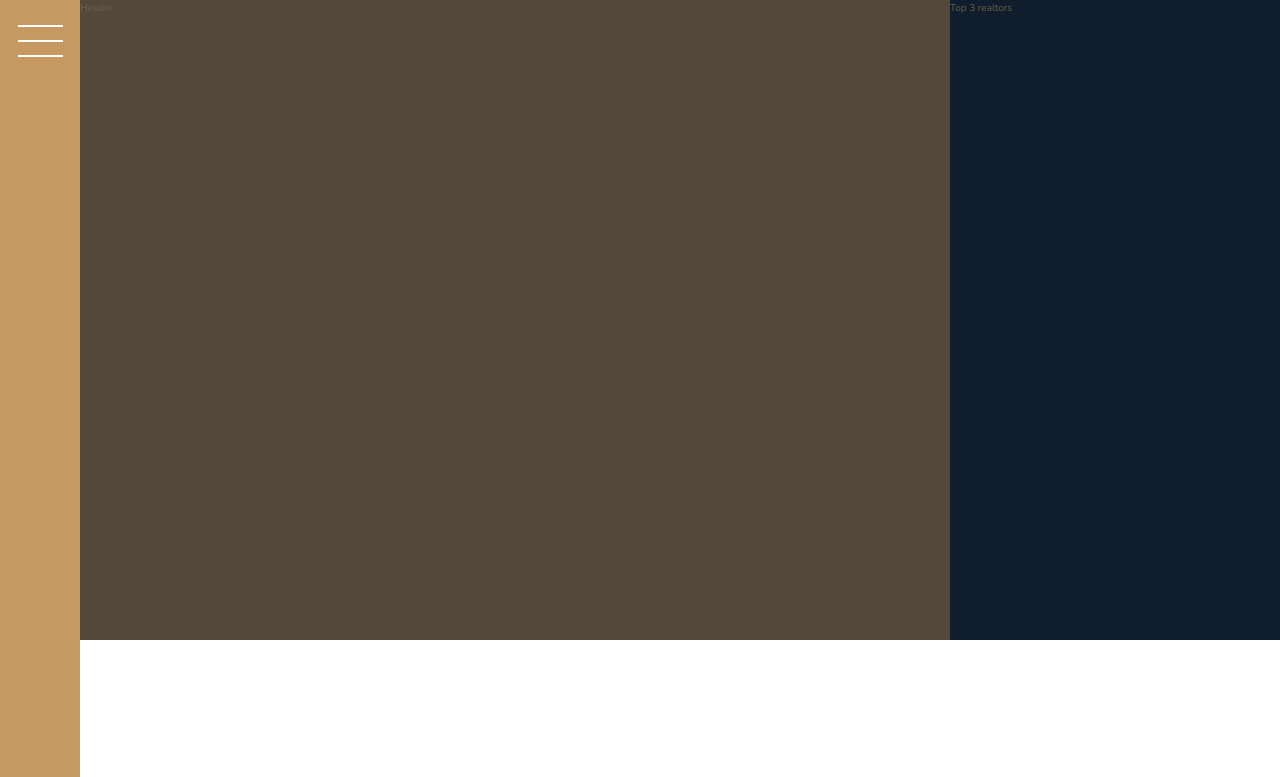
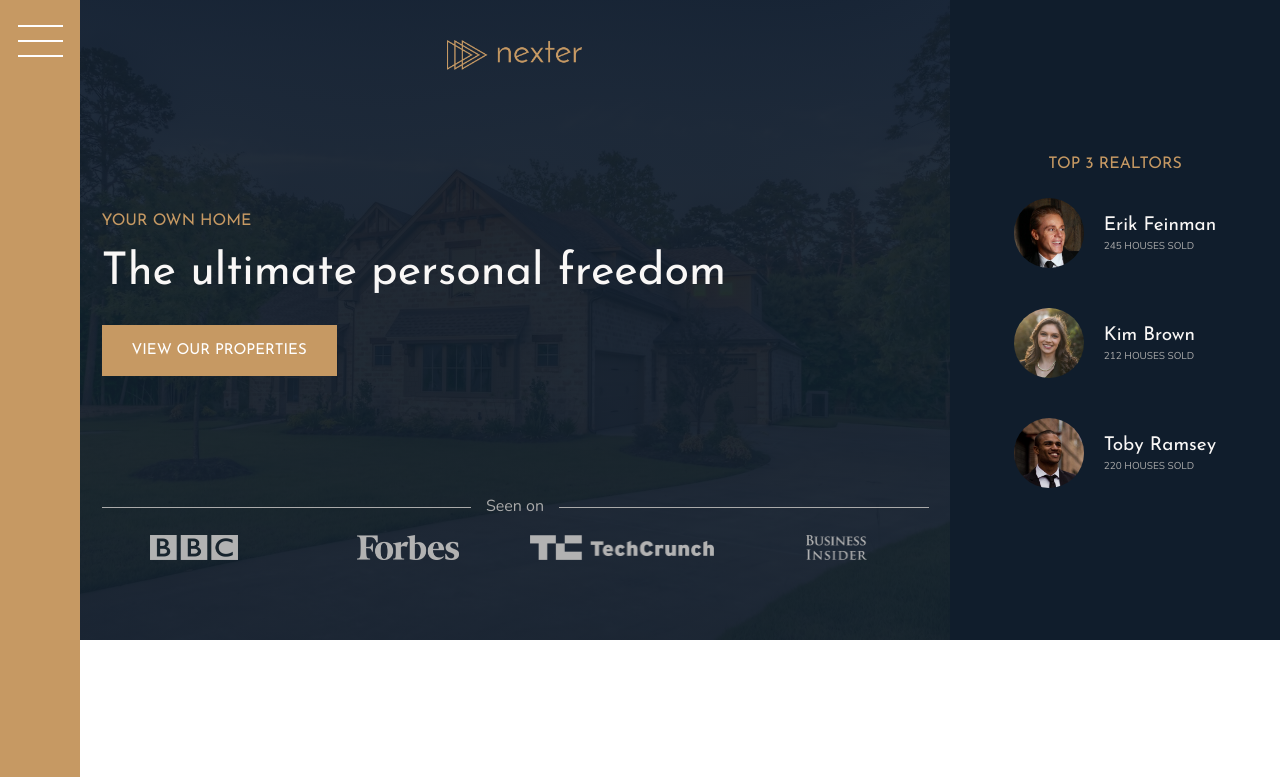
Before and after one commit to xavier-castro/Nexters, a website: page index.html in a window 1280 px wide. Shown: the top 777 px of the page. Drawn offline with nearby package versions, Linux system fonts and the light colour scheme.

Commit message:
Add header section

```diff
--- a/index.html
+++ b/index.html
@@ -19,11 +19,40 @@
     </div>
 
     <header class="header">
-        Header
+        <img src="img/logo.png" alt="Nexter logo" class="header__logo">
+        <h3 class="heading-3">Your own home</h3>
+        <h1 class="heading-1">The ultimate personal freedom</h1>
+        <button class="btn header__btn">View our properties</button>
+        <div class="header__seenon-text">Seen on</div>
+        <div class="header__seenon-logos">
+            <img src="img/logo-bbc.png" alt="Seen on logo 1">
+            <img src="img/logo-forbes.png" alt="Seen on logo 2">
+            <img src="img/logo-techcrunch.png" alt="Seen on logo 3">
+            <img src="img/logo-bi.png" alt="Seen on logo 4">
+        </div>
     </header>
 
     <div class="realtors">
-        Top 3 realtors
+        <h3 class="heading-3">Top 3 Realtors</h3>
+        <div class="realtors__list">
+            <img src="img/realtor-1.jpeg" alt="Realtor 1" class="realtors__img">
+            <div class="realtors__details">
+                <h4 class="heading-4 heading-4--light">Erik Feinman</h4>
+                <p class="realtors__sold">245 houses sold</p>
+            </div>
+
+            <img src="img/realtor-2.jpeg" alt="Realtor 2" class="realtors__img">
+            <div class="realtors__details">
+                <h4 class="heading-4 heading-4--light">Kim Brown</h4>
+                <p class="realtors__sold">212 houses sold</p>
+            </div>
+
+            <img src="img/realtor-3.jpeg" alt="Realtor 3" class="realtors__img">
+            <div class="realtors__details">
+                <h4 class="heading-4 heading-4--light">Toby Ramsey</h4>
+                <p class="realtors__sold">220 houses sold</p>
+            </div>
+        </div>
     </div>
 
     <section class="features">
--- a/sass/_header.scss
+++ b/sass/_header.scss
@@ -1,4 +1,54 @@
 .header {
-    background-color: $color-gray-dark-1;
     grid-column: full-start / col-end 6;
+    background-image: linear-gradient(rgba($color-secondary, .93), rgba($color-secondary, .93)), url(../img/hero.jpeg);
+    background-size: cover;
+    background-position: center;
+    padding: 8rem;
+    padding-top: 4rem;
+
+    display: grid;
+    grid-template-rows: 1fr min-content 6rem 1fr;
+    grid-template-columns: max-content;
+    grid-row-gap: 1.5rem;
+    justify-content: center;
+
+    &__logo {
+        height: 3rem;
+        justify-self: center;
+    }
+
+    &__btn {
+        align-self: start;
+        justify-self: start;
+    }
+
+    &__seenon-text {
+        display: grid;
+        grid-template-columns: 1fr max-content 1fr;
+        grid-column-gap: 1.5rem;
+        align-items: center;
+
+        font-size: 1.6rem;
+        color: $color-gray-light-2;
+
+        &::before,
+        &::after {
+            content: "";
+            height: 1px;
+            display: block;
+            background-color: currentColor;
+        }
+    }
+
+    &__seenon-logos {
+        display: grid;
+        grid-template-columns: repeat(4, 1fr);
+        grid-column-gap: 3rem;
+        justify-items: center;
+
+        img {
+            height: 2.5rem;
+            filter: brightness(70%);
+        }
+    }
 }
--- a/sass/_homes.scss
+++ b/sass/_homes.scss
@@ -9,6 +9,7 @@
 
     .home {
         background-color: $color-gray-light-1;
+        box-shadow: 0 2rem 5rem rgba(#000, .2);
 
         display: grid;
         grid-template-columns: repeat(2, 1fr);
--- a/sass/_realtors.scss
+++ b/sass/_realtors.scss
@@ -1,4 +1,31 @@
 .realtors {
     background-color: $color-secondary;
     grid-column: col-start 7 / full-end;
+    padding: 3rem;
+
+    display: grid;
+    align-content: center;
+    justify-content: center;
+    justify-items: center;
+    grid-row-gap: 2rem;
+
+    &__list {
+        display: grid;
+        grid-template-columns: min-content max-content;
+        grid-column-gap: 2rem;
+        grid-row-gap: 5vh;
+        align-items: center;
+    }
+
+    &__img {
+        width: 7rem;
+        border-radius: 50%;
+        display: block;
+    }
+
+    &__sold {
+        text-transform: uppercase;
+        color: $color-gray-light-2;
+        margin-top: -3px;
+    }
 }
--- a/sass/_story.scss
+++ b/sass/_story.scss
@@ -3,6 +3,7 @@
         background-color: $color-primary;
         grid-column: full-start / col-end 4;
         background-image: linear-gradient(rgba($color-primary, .5), rgba($color-primary, .5)), url(../img/back.jpg);
+        background-size: cover;
 
         display: grid;
         grid-template-rows: repeat(6, 1fr);
--- a/sass/_typography.scss
+++ b/sass/_typography.scss
@@ -5,6 +5,9 @@
 
 .heading-1 {
     @extend %heading;
+    font-size: 4.5rem;
+    color: $color-gray-light-1;
+    line-height: 1;
 }
 
 .heading-2 {
```
Also changed, not shown: css/style.css.
